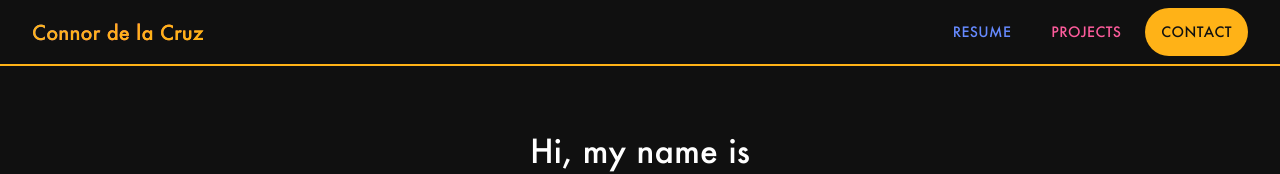
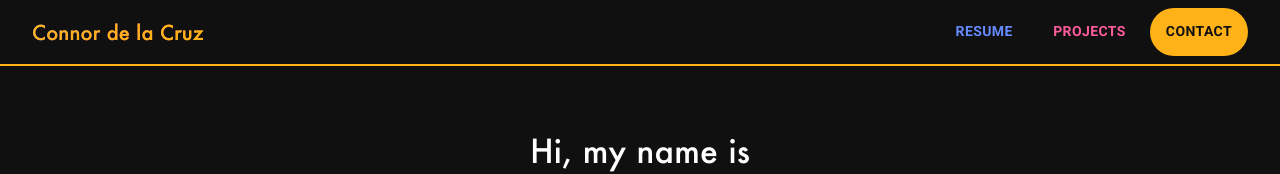
Before and after one commit to connordelacruz/connordelacruz.github.io, a React (Vite) app: page / in a window 1280 px wide. Shown: the top 174 px of the page. Built offline with nearby package versions, Linux system fonts and the light colour scheme.

Commit message:
nav links reverted to old style

```diff
--- a/src/components/NavBar.jsx
+++ b/src/components/NavBar.jsx
@@ -110,7 +110,7 @@ const NavMenu = ({
   const [drawerOpen, setDrawerOpen] = React.useState(false)
 
   // Menu button onClick
-  const handleMenuButtonClick = (e) => {
+  const handleMenuButtonClick = () => {
     setDrawerOpen(true)
   }
 
@@ -185,6 +185,9 @@ const NavMenu = ({
               <ListItem
                 key={i}
                 disablePadding
+                sx={{
+                  my: 1,
+                }}
               >
                 <ListItemButton
                   component="a"
--- a/src/components/Theme.jsx
+++ b/src/components/Theme.jsx
@@ -2,7 +2,6 @@
 // Theme
 // ================================================================================
 import { createTheme, responsiveFontSizes } from '@mui/material'
-// TODO: also import bold?
 import FuturaMediumTtf from '../fonts/Futura-Medium.ttf'
 
 // ================================================================================
@@ -171,9 +170,7 @@ const baseTheme = createTheme({
             {
               props: {variant: 'button'},
               style: {
-                // TODO: Adjust nav menu text, it looks a little small with Futura
-                fontFamily: 'Futura-Medium',
-                fontWeight: 'normal',
+                fontWeight: 'bold',
               },
             },
           ],
@@ -254,9 +251,7 @@ const baseTheme = createTheme({
     MuiTab: {
       styleOverrides: {
         root: {
-          // TODO: tweak design, it looks kinda small
-          fontFamily: 'Futura-Medium',
-          fontWeight: 'normal',
+          fontWeight: 'bold',
         },
       },
     },
```
